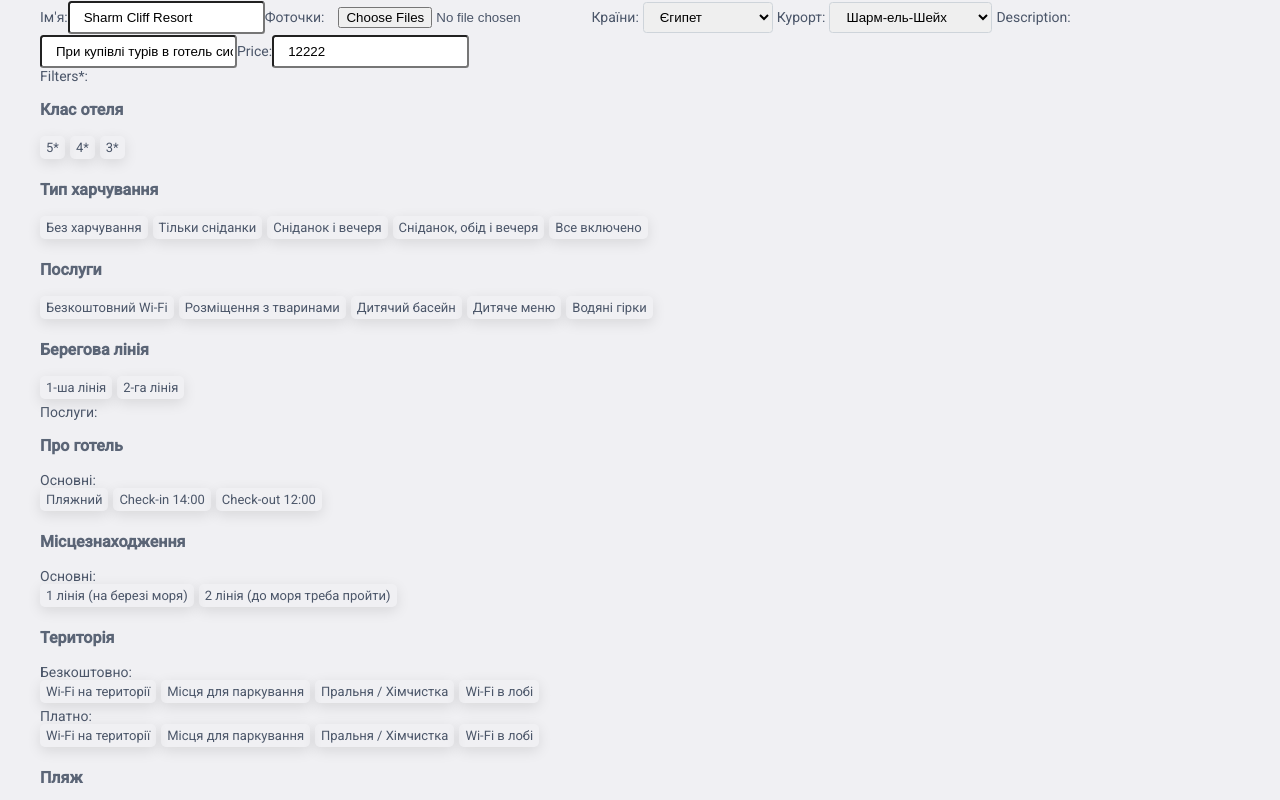
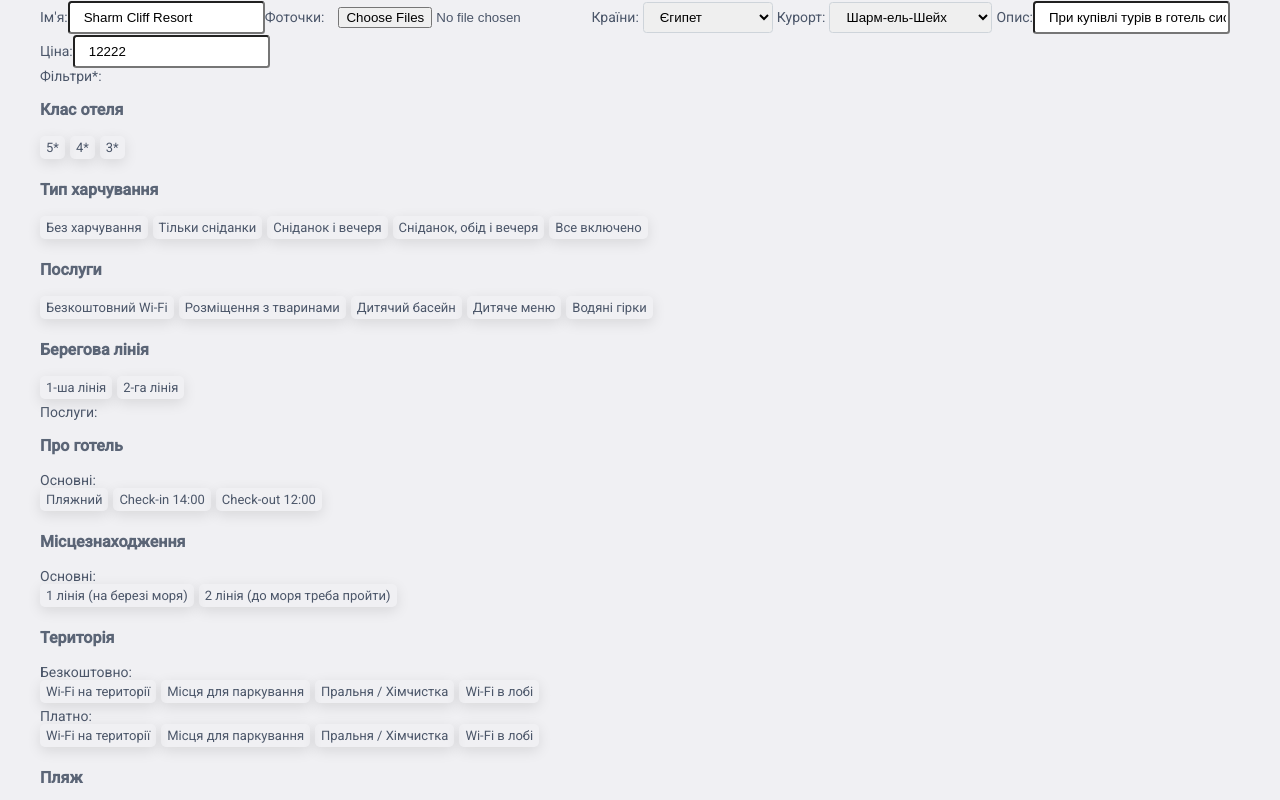
Before and after one commit to serejabogdan/tours-app, a React (Create React App) app: page /hot in a window 1280 px wide. Shown: the top 800 px of the page. Built offline with nearby package versions, Linux system fonts and the light colour scheme.

Commit message:
Language fixes

```diff
--- a/src/components/admin/AdminForm/AdminForm.js
+++ b/src/components/admin/AdminForm/AdminForm.js
@@ -208,15 +208,15 @@
           </select>
         </label>
         <label>
-          Description:
+          Опис:
           <input type='text' placeholder='Description' value={mainState.description} onChange={(e) => setMainState((prevState) => ({ ...prevState, description: e.target.value }))} />
         </label>
         <label>
-          Price:
+          Ціна:
           <input type='text' placeholder='Price' value={mainState.price} onChange={(e) => setMainState((prevState) => ({ ...prevState, price: e.target.value }))} />
         </label>
         <div>
-          Filters*:
+          Фільтри*:
           <div>
             {filters.map(({ title, body }) => {
               return (
```
